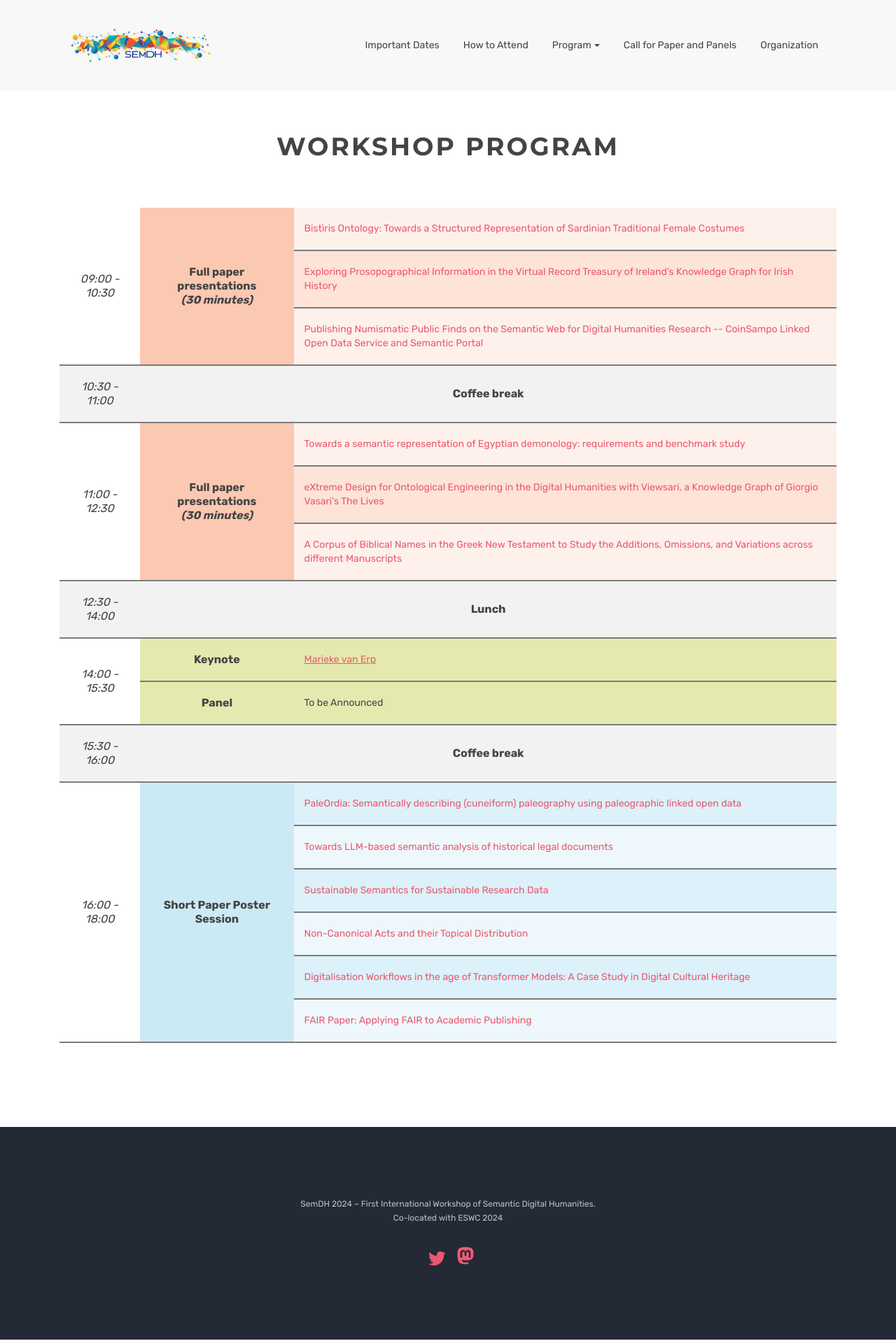
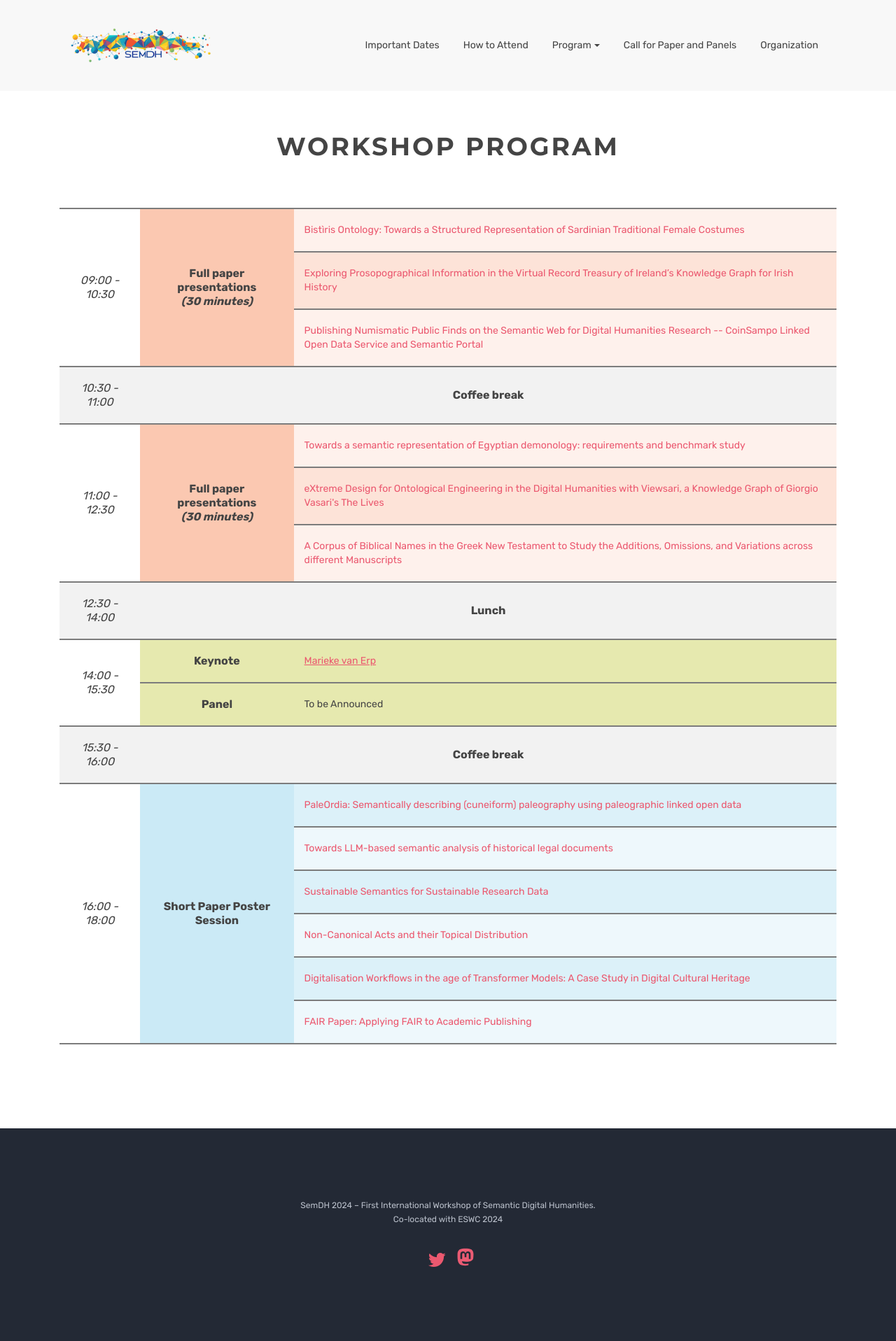
Before and after one commit to SemDH/semdh.github.io, a Jekyll site: the page built from program.html, in a window 1280 px wide. Shown: the whole page at 70% size. Built offline with Jekyll 4.4.1, drawn with Linux system fonts in a browser that asks for light colours.

Commit message:
Update custom CSS to add top border to table

```diff
--- a/assets/css/custom.css
+++ b/assets/css/custom.css
@@ -204,6 +204,7 @@ table {
   width: 100%;
   border-collapse: collapse;
   margin-bottom: -400px;
+  border-top: 2px solid #7c7c7c;
 }
 th,
 td {
```
